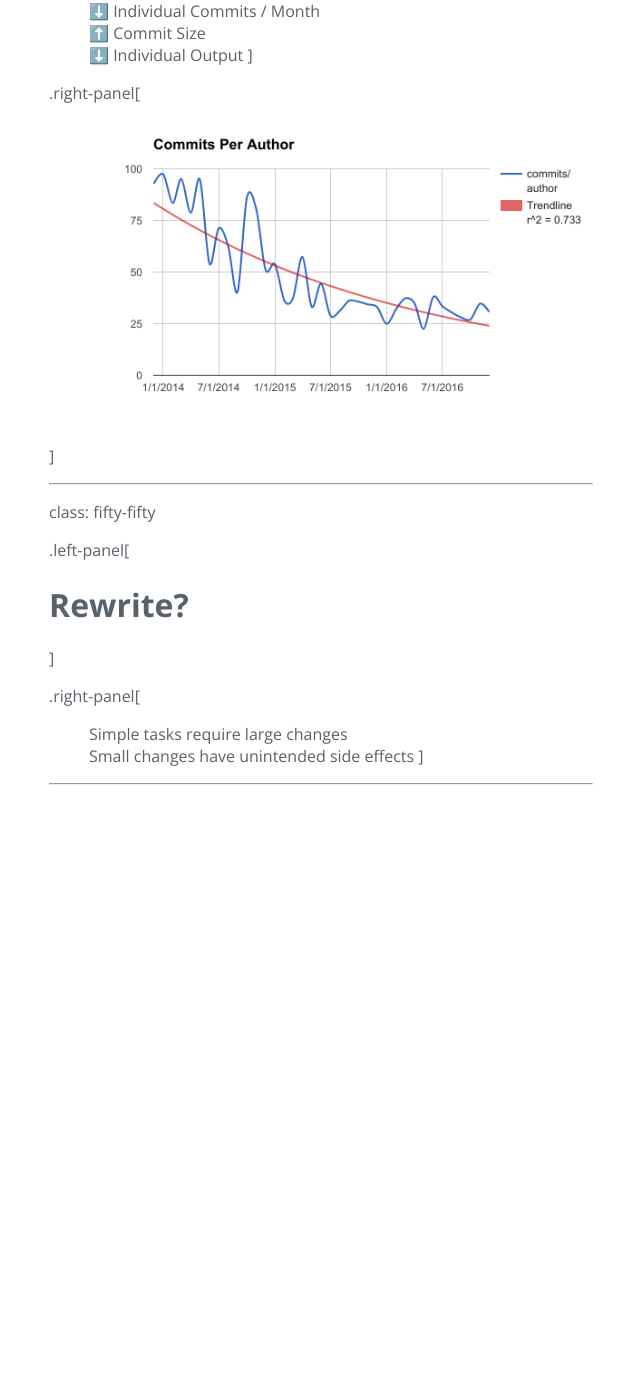
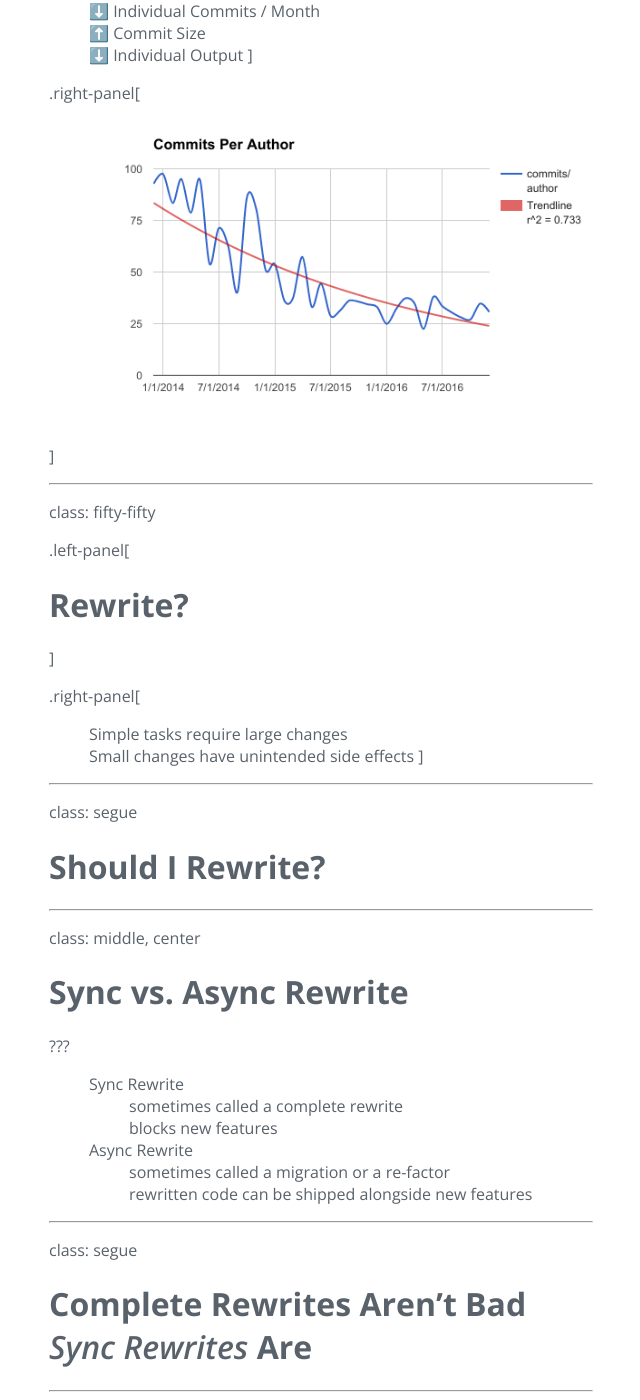
Before and after one commit to bufferapp/buffer-talks, a Jekyll site: the page built from slides/migrating-with-atomic-design.md, in a window 1280 px wide and 1400 px high, scrolled down 1088 px. Shown: the whole window, without its empty margins (319-959 px from the left). Built offline with Jekyll 4.4.1, drawn with Linux system fonts in a browser that asks for light colours; our own code applies the rules of GitHub Pages for plain Markdown files; before the commit the page ends 1881 px from its top, so only the background shows below that.

Commit message:
rewrite slides

```diff
--- a/slides/migrating-with-atomic-design.md
+++ b/slides/migrating-with-atomic-design.md
@@ -57,3 +57,30 @@ class: fifty-fifty
 ]
 
 ---
+
+class: segue
+
+# Should I Rewrite?
+
+---
+
+class: middle, center
+
+# Sync vs. Async Rewrite
+
+???
+
+- Sync Rewrite
+  - sometimes called a complete rewrite
+  - blocks new features
+- Async Rewrite
+  - sometimes called a migration or a re-factor
+  - rewritten code can be shipped alongside new features
+
+---
+
+class: segue
+
+# Complete Rewrites Aren't Bad _Sync Rewrites_ Are
+
+---
```
